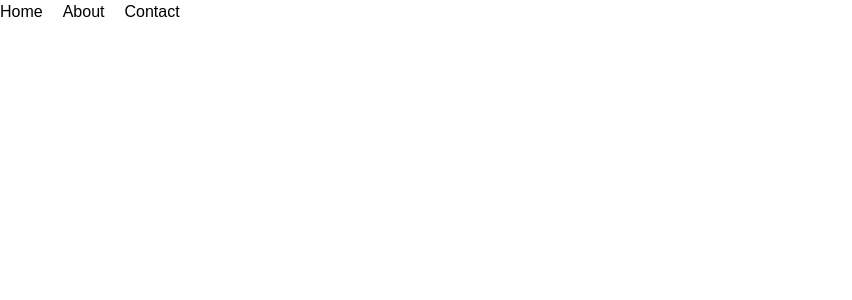
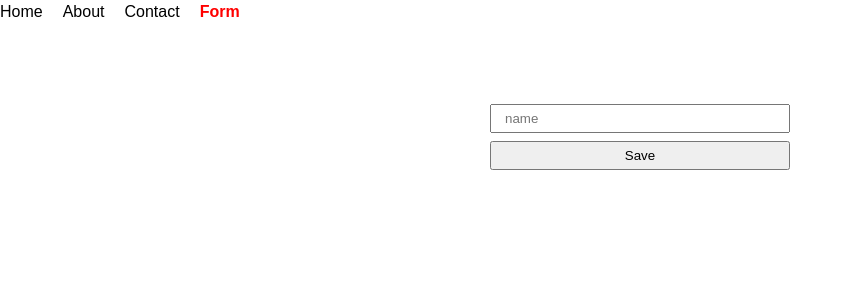
Before and after one commit to didicodeX/React, a React (Vite) app in the folder theorie/: page /form in a window 1280 px wide. Before the commit this address had no page. Shown: the top 300 px of the page, without its empty margins (0-852 px from the left). Built offline with nearby package versions, Linux system fonts and the light colour scheme.

Commit message:
Add form page with react-hook-form integration and update Navbar for routing

```diff
--- a/theorie/package.json
+++ b/theorie/package.json
@@ -10,11 +10,14 @@
     "preview": "vite preview"
   },
   "dependencies": {
+    "@hookform/resolvers": "^3.10.0",
     "@tailwindcss/vite": "^4.0.0-beta.8",
     "react": "^18.3.1",
     "react-dom": "^18.3.1",
+    "react-hook-form": "^7.54.2",
     "react-router-dom": "^7.1.1",
-    "sass": "^1.83.1"
+    "sass": "^1.83.1",
+    "yup": "^1.6.1"
   },
   "devDependencies": {
     "@eslint/js": "^9.17.0",
--- a/theorie/src/components/Navbar.jsx
+++ b/theorie/src/components/Navbar.jsx
@@ -18,6 +18,12 @@ function Navbar() {
       >
         Contact
       </NavLink>
+      <NavLink
+        to="/form"
+        className={({ isActive }) => (isActive ? "active" : "")}
+      >
+        Form
+      </NavLink>
     </nav>
   );
 }
--- /dev/null
+++ b/theorie/src/pages/Form.jsx
@@ -0,0 +1,48 @@
+import React from "react";
+import { useForm } from "react-hook-form";
+
+//npm i react-hook-form yup @hookform/resolvers
+
+const Form = () => {
+  const {register, handleSubmit, getValues} = useForm();
+
+  function submit(values) {
+    console.log(values);
+  }
+  console.log(getValues());
+
+  return (
+    <form className="form" onSubmit={handleSubmit(submit)}>
+      <input {...register("name")} type="text" placeholder="name" id="name" />
+      <input type="submit" value="Save" onSubmit={handleSubmit} />
+    </form>
+  );
+};
+
+export default Form;
+/** La méthode handleSubmit()
+ *
+ * Cette méthode permet de prévenir le comportement de la soumission du formulaire, c'est-à-dire le rafraîchissement de la page.
+ * Le premier argument est une fonction de rappel qui est invoquée lorsque le formulaire est envoyé (lorsque le bouton de type submit, qui est le type par défaut des boutons dans les formulaires, est cliqué). Cette fonction de rappel reçoit en arguments les données du formulaire et l'objet d'événement.
+ * Le deuxième argument est une fonction de rappel qui est invoquée lorsqu'une erreur est émise lors de l'envoi du formulaire. Cette fonction de rappel reçoit en arguments les erreurs du formulaire et l'objet d'événement.
+ *
+ * import { useForm } from "react-hook-form";
+
+export default function App() {
+  const { register, handleSubmit } = useForm();
+  const onSubmit = (data, e) => console.log(data, e);
+  const onError = (errors, e) => console.log(errors, e);
+
+  return (
+    <form onSubmit={handleSubmit(onSubmit, onError)}>
+      <input {...register("firstName")} />
+      <input {...register("lastName")} />
+      <button type="submit">Submit</button>
+    </form>
+  );
+}
+* La méthode register()
+Cette méthode permet d’enregistrer un champ et d'y appliquer des règles de validation.
+
+Lorsqu'un champ est enregistré sa valeur sera disponible lors de l'envoi (dans l'objet data de la première fonction de rappel passé à handleSubmit()) et lors de la validation.
+ */
--- a/theorie/src/router/index.jsx
+++ b/theorie/src/router/index.jsx
@@ -3,6 +3,7 @@ import { Routes, Route } from "react-router-dom";
 import Home from "../pages/Home";
 import About from "../pages/About";
 import Contact from "../pages/Contact";
+import Form from "../pages/Form";
 
 const Router = () => {
   return (
@@ -10,6 +11,7 @@ const Router = () => {
       <Route path="/" element={<Home />} />
       <Route path="/about" element={<About />} />
       <Route path="/contact" element={<Contact />} />
+      <Route path="/form" element={<Form />} />
     </Routes>
   );
 };
```
Also changed, not shown: 1 other file (tests, documents, lock files or other folders).
